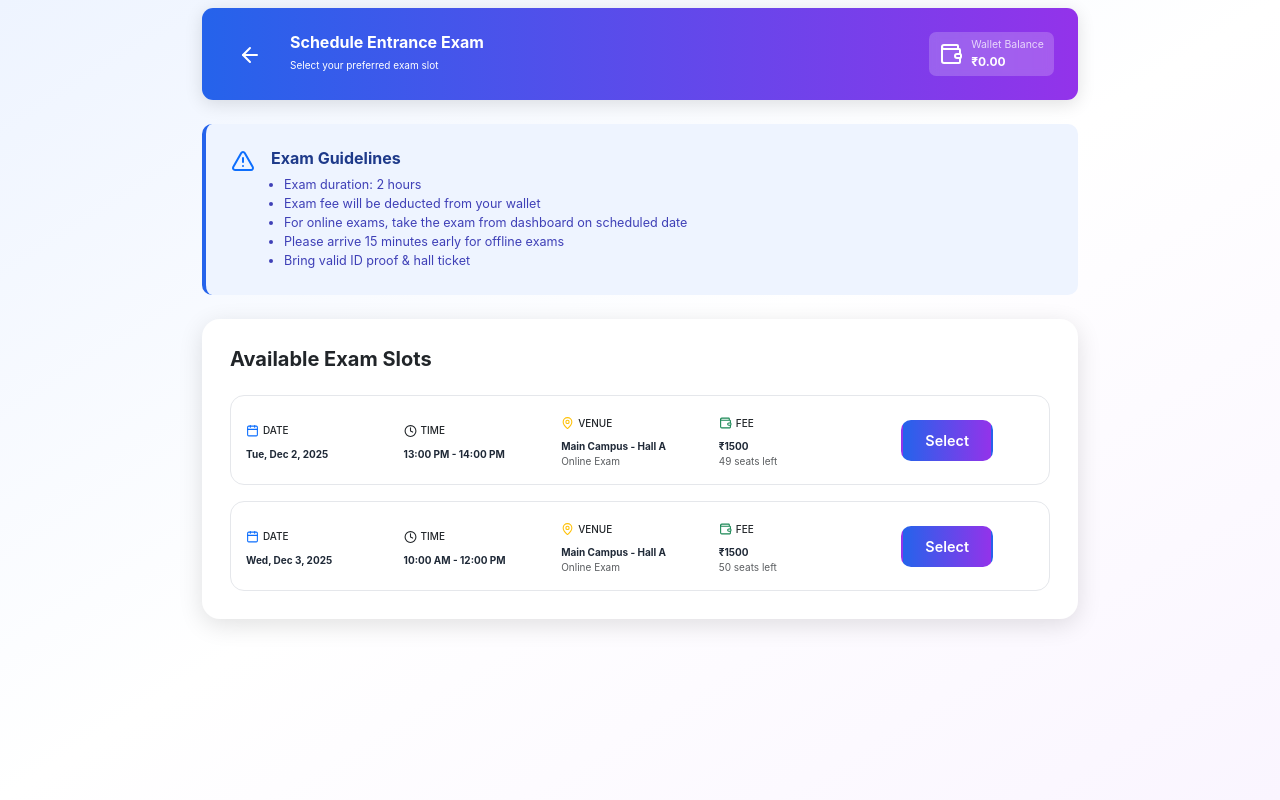
After one commit to dhatchayani6/liveprojectlms, a PHP site: page /auth/admission/student/schedule_enterance.php in a window 1280 px wide. The commit adds this page. Run offline with PHP 8.4, Linux system fonts and the light colour scheme; some libraries are stand-ins or nearby versions.

Commit message:
dhatchu changes

```diff
--- /dev/null
+++ b/admission/student/schedule_enterance.php
@@ -0,0 +1,382 @@
+<!DOCTYPE html>
+<html lang="en">
+
+<head>
+    <meta charset="UTF-8">
+    <meta name="viewport" content="width=device-width, initial-scale=1.0">
+    <title>Schedule Entrance Exam</title>
+    <link rel="shortcut icon" href="../../images/logo1.png" type="image/x-icon" />
+
+    <!-- Bootstrap -->
+    <link href="https://cdn.jsdelivr.net/npm/bootstrap@5.3.2/dist/css/bootstrap.min.css" rel="stylesheet">
+
+    <style>
+        body {
+            font-family: "Inter", sans-serif;
+            background: linear-gradient(to bottom right, #eef4ff, #ffffff, #faf5ff);
+            min-height: 100vh;
+            font-size: 0.9rem;
+        }
+
+        h3 {
+            font-size: 15px;
+        }
+
+        ul li {
+            color: #3f40b7;
+        }
+
+        .header-card {
+            background: linear-gradient(90deg, #2563eb, #9333ea);
+            border-radius: 11px;
+            padding: 1.5rem;
+            box-shadow: 0 4px 18px rgba(0, 0, 0, 0.12);
+        }
+
+        .wallet-box {
+            background: rgba(255, 255, 255, 0.2);
+            padding: 5px 10px;
+            border-radius: 7px;
+            font-size: 12px;
+            backdrop-filter: blur(4px);
+        }
+
+        .guideline-box {
+            background: #eef4ff;
+            border-left: 4px solid #2563eb;
+            border-radius: 10px;
+            padding: 25px;
+        }
+
+        .main-box {
+            background: white;
+            border-radius: 18px;
+            padding: 28px;
+            box-shadow: 0 6px 25px rgba(0, 0, 0, 0.12);
+            margin-top: 22px;
+        }
+
+        .slot-card {
+            border: 1px solid #e5e7eb;
+            border-radius: 14px;
+            padding: 15px;
+            transition: 0.2s;
+        }
+
+        .slot-card:hover {
+            border-color: #60a5fa;
+            box-shadow: 0 4px 14px rgba(0, 0, 0, 0.08);
+        }
+
+        .slot-btn {
+            background: linear-gradient(90deg, #2563eb, #9333ea);
+            padding: 8px 22px;
+            font-weight: 600;
+            border-radius: 10px;
+            color: white;
+            border-color: transparent;
+        }
+
+        .slot-label {
+            font-size: 10px;
+            text-transform: uppercase;
+            font-weight: 500;
+        }
+
+        .slot-value {
+            font-size: 10px;
+            font-weight: 700;
+            color: #1f2937;
+        }
+
+        .container-custom {
+            max-width: 900px;
+        }
+
+        ul {
+            padding: 0px 13px !important;
+        }
+
+        small {
+            font-size: 10px !important;
+        }
+
+        .modal .small {
+            font-size: x-small;
+        }
+
+        #modal_date,
+        #modal_time,
+        #modal_venue,
+        #modal_fee {
+            font-size: 10px;
+        }
+    </style>
+</head>
+
+<body>
+
+    <div class="container container-custom py-2">
+
+        <!-- HEADER CARD -->
+        <div class="header-card mb-4 d-flex justify-content-between align-items-center">
+            <div class="d-flex align-items-center gap-3">
+                <button class="btn btn-light bg-transparent border-0 text-white">
+                    <i data-lucide="arrow-left"></i>
+                </button>
+                <div>
+                    <h6 class="text-white fw-bold m-0 fs-6">Schedule Entrance Exam</h6>
+                    <small class="text-white">Select your preferred exam slot</small>
+                </div>
+            </div>
+
+            <div class="wallet-box text-white d-flex align-items-center gap-2">
+                <i data-lucide="wallet"></i>
+                <div>
+                    <div class="opacity-75 small">Wallet Balance</div>
+                    <div class="fw-bold">₹0.00</div>
+                </div>
+            </div>
+        </div>
+
+        <!-- GUIDELINES -->
+        <div class="guideline-box mb-4">
+            <div class="d-flex gap-3">
+                <i data-lucide="triangle-alert" class="text-primary"></i>
+                <div>
+                    <h6 class="fw-bold mb-2" style="color:#1e3a8a">Exam Guidelines</h6>
+                    <ul class="m-0 text-secondary small">
+                        <li>Exam duration: 2 hours</li>
+                        <li>Exam fee will be deducted from your wallet</li>
+                        <li>For online exams, take the exam from dashboard on scheduled date</li>
+                        <li>Please arrive 15 minutes early for offline exams</li>
+                        <li>Bring valid ID proof & hall ticket</li>
+                    </ul>
+                </div>
+            </div>
+        </div>
+
+        <!-- MAIN BOX -->
+        <div class="main-box">
+
+            <h5 class="fw-bold mb-4">Available Exam Slots</h5>
+
+            <!-- SLOT 1 -->
+            <div class="slot-card mb-3">
+                <div class="row w-100 g-3 align-items-center">
+
+                    <div class="col d-flex flex-column">
+                        <div class="d-flex align-items-center gap-1">
+                            <i data-lucide="calendar" class="text-primary" style="width:13px;"></i>
+                            <div class="slot-label">Date</div>
+                        </div>
+                        <div class="slot-value mt-1">Tue, Dec 2, 2025</div>
+                    </div>
+
+                    <div class="col d-flex flex-column">
+                        <div class="d-flex align-items-center gap-1">
+                            <i data-lucide="clock" class="text-purple" style="width:13px;"></i>
+                            <div class="slot-label">Time</div>
+                        </div>
+                        <div class="slot-value mt-1">13:00 PM - 14:00 PM</div>
+                    </div>
+
+                    <div class="col d-flex flex-column">
+                        <div class="d-flex align-items-center gap-1">
+                            <i data-lucide="map-pin" class="text-warning" style="width:13px;"></i>
+                            <div class="slot-label">Venue</div>
+                        </div>
+                        <div class="slot-value mt-1">Main Campus - Hall A</div>
+                        <small class="text-muted">Online Exam</small>
+                    </div>
+
+                    <div class="col d-flex flex-column">
+                        <div class="d-flex align-items-center gap-1">
+                            <i data-lucide="wallet" class="text-success" style="width:13px;"></i>
+                            <div class="slot-label">Fee</div>
+                        </div>
+                        <div class="slot-value mt-1">₹1500</div>
+                        <small class="text-muted">49 seats left</small>
+                    </div>
+
+                    <!-- BUTTON -->
+                    <div class="col d-flex justify-content-center">
+                        <button class="slot-btn"
+                            onclick="openExamModal('Tue, Dec 2, 2025','13:00 PM - 14:00 PM','Main Campus - Hall A','Online Exam','₹1500')">
+                            Select
+                        </button>
+                    </div>
+
+                </div>
+            </div>
+
+            <!-- SLOT 2 -->
+            <div class="slot-card">
+                <div class="row w-100 g-3 align-items-center">
+
+                    <div class="col d-flex flex-column">
+                        <div class="d-flex align-items-center gap-1">
+                            <i data-lucide="calendar" class="text-primary" style="width:13px;"></i>
+                            <div class="slot-label">Date</div>
+                        </div>
+                        <div class="slot-value mt-1">Wed, Dec 3, 2025</div>
+                    </div>
+
+                    <div class="col d-flex flex-column">
+                        <div class="d-flex align-items-center gap-1">
+                            <i data-lucide="clock" class="text-purple" style="width:13px;"></i>
+                            <div class="slot-label">Time</div>
+                        </div>
+                        <div class="slot-value mt-1">10:00 AM - 12:00 PM</div>
+                    </div>
+
+                    <div class="col d-flex flex-column">
+                        <div class="d-flex align-items-center gap-1">
+                            <i data-lucide="map-pin" class="text-warning" style="width:13px;"></i>
+                            <div class="slot-label">Venue</div>
+                        </div>
+                        <div class="slot-value mt-1">Main Campus - Hall A</div>
+                        <small class="text-muted">Online Exam</small>
+                    </div>
+
+                    <div class="col d-flex flex-column">
+                        <div class="d-flex align-items-center gap-1">
+                            <i data-lucide="wallet" class="text-success" style="width:13px;"></i>
+                            <div class="slot-label">Fee</div>
+                        </div>
+                        <div class="slot-value mt-1">₹1500</div>
+                        <small class="text-muted">50 seats left</small>
+                    </div>
+
+                    <div class="col d-flex justify-content-center">
+                        <button class="slot-btn"
+                            onclick="openExamModal('Wed, Dec 3, 2025','10:00 AM - 12:00 PM','Main Campus - Hall A','Online Exam','₹1500')">
+                            Select
+                        </button>
+                    </div>
+
+                </div>
+            </div>
+
+        </div>
+    </div>
+
+    <!-- EXAM CONFIRMATION MODAL -->
+    <div class="modal fade" id="examModal" tabindex="-1">
+        <div class="modal-dialog modal-dialog-centered">
+            <div class="modal-content border-0 rounded-4 shadow">
+
+                <div class="p-0 bg-white rounded-4">
+
+                    <div class="p-4 text-white"
+                        style="background: linear-gradient(to right, #2563eb, #9333ea);border-radius: 12px 12px 0px 0px;">
+                        <h5 class="m-0 fw-bold">Confirm Exam Booking</h5>
+                    </div>
+
+                    <div class="p-4">
+
+                        <div class="d-flex gap-3 mb-3">
+                            <i data-lucide="calendar" class="text-primary" style="width:20px;"></i>
+                            <div>
+                                <div class="small text-secondary fw-semibold">Date</div>
+                                <div id="modal_date" class="fw-bold text-dark"></div>
+                            </div>
+                        </div>
+
+                        <div class="d-flex gap-3 mb-3">
+                            <i data-lucide="clock" class="text-primary" style="width:20px;"></i>
+                            <div>
+                                <div class="small text-secondary fw-semibold">Time</div>
+                                <div id="modal_time" class="fw-bold text-dark"></div>
+                            </div>
+                        </div>
+
+                        <div class="d-flex gap-3 mb-3">
+                            <i data-lucide="map-pin" class="text-warning" style="width:20px;"></i>
+                            <div>
+                                <div class="small text-secondary fw-semibold">Venue</div>
+                                <div id="modal_venue" class="fw-bold text-dark"></div>
+                                <div id="modal_online" class="text-muted small"></div>
+                            </div>
+                        </div>
+
+                        <div class="d-flex gap-3 mb-3">
+                            <i data-lucide="wallet" class="text-success" style="width:20px;"></i>
+                            <div>
+                                <div class="small text-secondary fw-semibold">Exam Fee</div>
+                                <div id="modal_fee" class="fw-bold text-dark"></div>
+                                <div class="text-secondary small">New balance: ₹-1500.00</div>
+                            </div>
+                        </div>
+
+                        <div class="alert alert-danger small">
+                            Insufficient wallet balance! Please add ₹1500.00 to proceed.
+                        </div>
+
+                        <div class="d-flex gap-2 mt-3">
+                            <button class="btn btn-light flex-fill fw-bold" data-bs-dismiss="modal">Cancel</button>
+                            <button class="btn  text-light flex-fill fw-bold" onclick="confirmBooking()" style="background: linear-gradient(to right, #2563EB, #9333EA);
+">Confirm Booking</button>
+                        </div>
+
+                    </div>
+
+                </div>
+
+            </div>
+        </div>
+    </div>
+
+    <!-- JS -->
+    <script src="https://cdn.jsdelivr.net/npm/bootstrap@5.3.2/dist/js/bootstrap.bundle.min.js"></script>
+    <script src="https://unpkg.com/lucide@0.457.0/dist/umd/lucide.min.js"></script>
+    <script>
+        lucide.createIcons();
+    </script>
+
+    <script>
+        function openExamModal(date, time, venue, online, fee) {
+            document.getElementById("modal_date").innerText = date;
+            document.getElementById("modal_time").innerText = time;
+            document.getElementById("modal_venue").innerText = venue;
+            document.getElementById("modal_online").innerText = online;
+            document.getElementById("modal_fee").innerText = fee;
+
+            var modal = new bootstrap.Modal(document.getElementById('examModal'));
+            modal.show();
+
+            lucide.createIcons();
+        }
+    </script>
+    <script>
+        function confirmBooking() {
+
+            // Get values from modal
+            let date = document.getElementById("modal_date").innerText;
+            let time = document.getElementById("modal_time").innerText;
+            let venue = document.getElementById("modal_venue").innerText;
+            let fee = document.getElementById("modal_fee").innerText;
+
+            // Wallet example update
+            let newBalance = "₹8500.00";
+
+            // Show alert
+            alert(
+                `Exam scheduled successfully!
+
+Date: ${date}
+Time: ${time}
+Venue: ${venue}
+Fee: ${fee}
+
+New wallet balance: ${newBalance}`
+            );
+
+            // Redirect to dashboard
+            window.location.href = "student_dashboard.php";
+        }
+    </script>
+
+</body>
+
+</html>
```
Also changed, not shown: admission/student/student_dashboard.php (+144 -4 lines).
